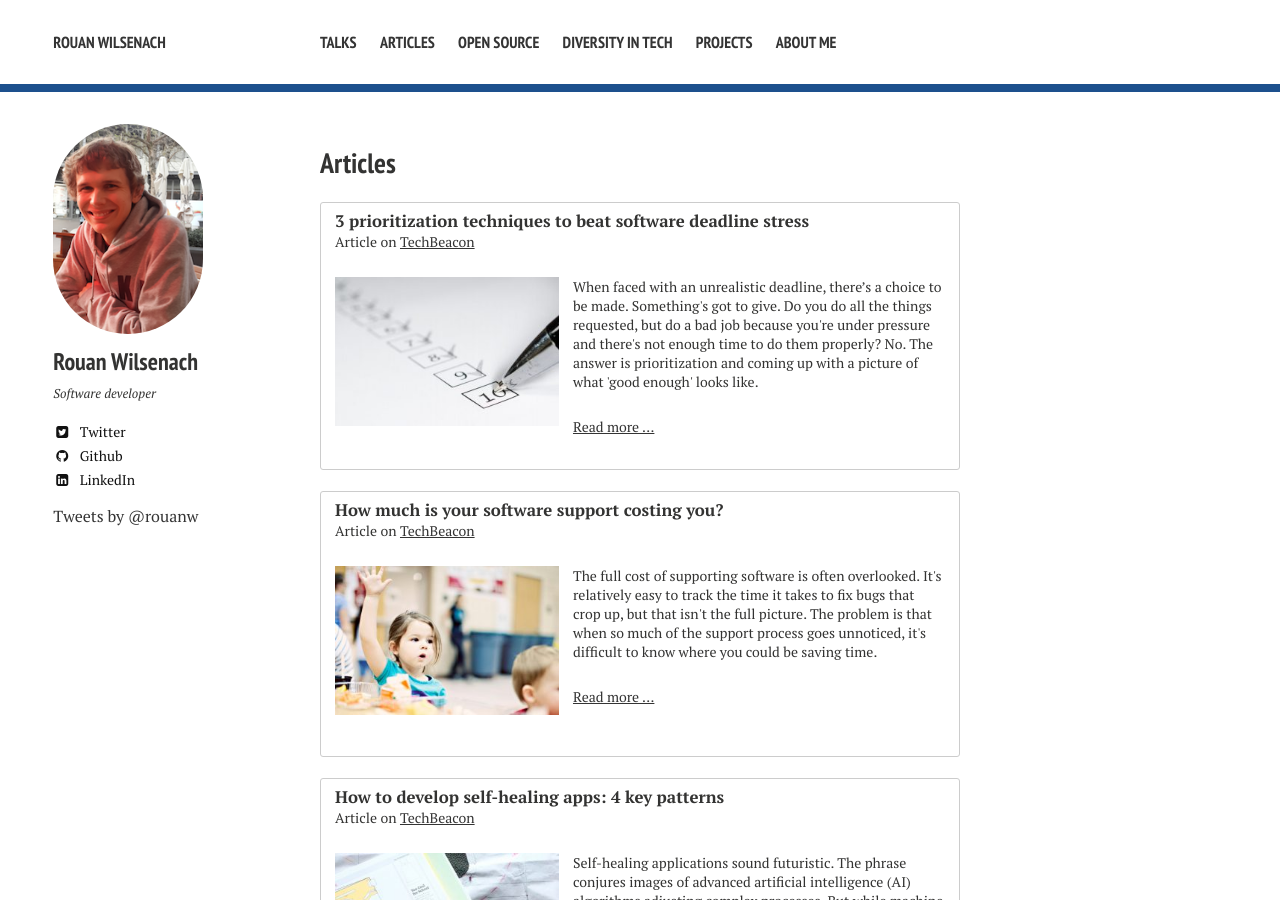
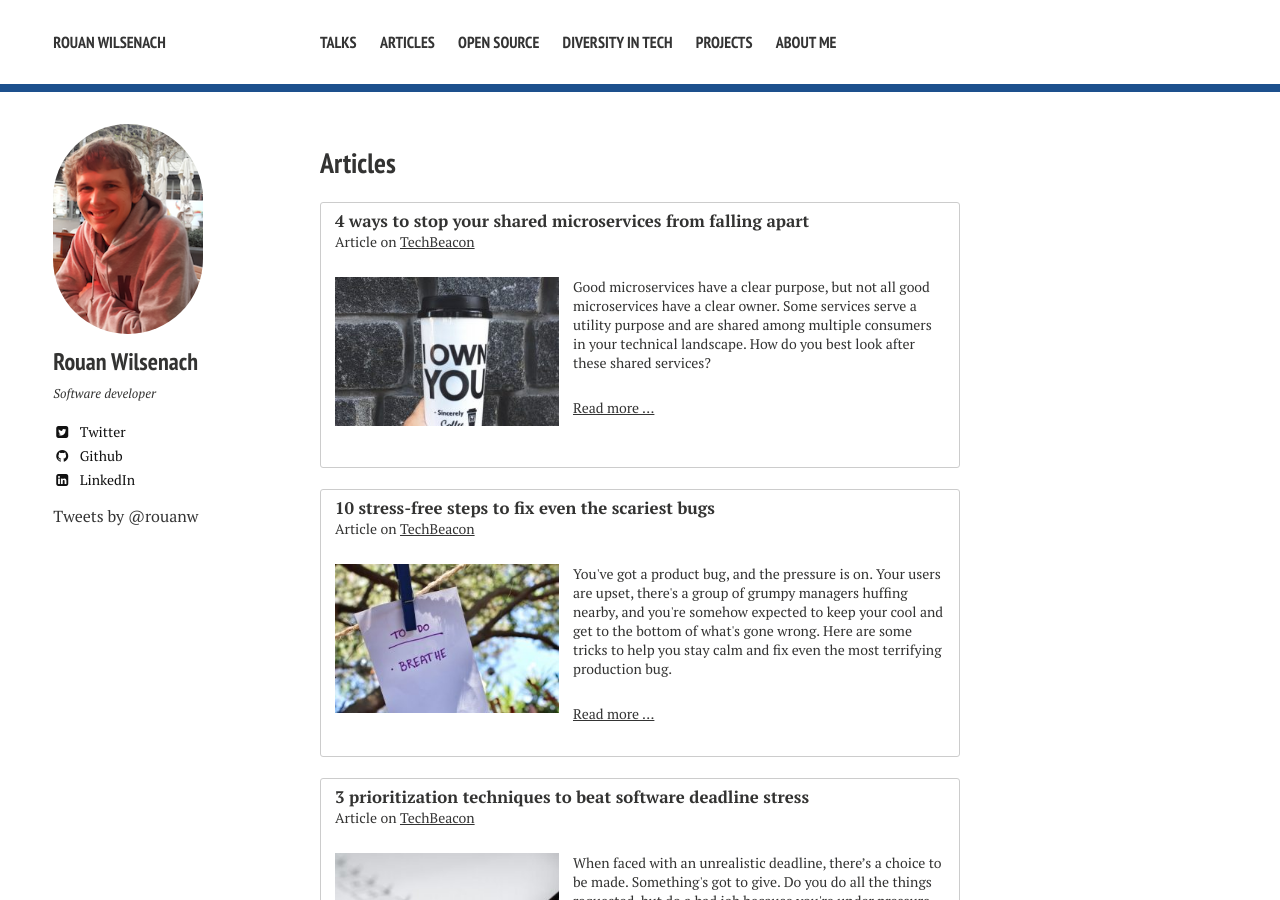
Before and after one commit to rouanw/rouanw.github.io, a Jekyll site: the page built from publications/index.md, in a window 1280 px wide and 900 px high. Built offline with Jekyll 4.4.1, drawn with Linux system fonts in a browser that asks for light colours; nearby versions of some CDN libraries; some web fonts are replaced; comment, search, counter and statistics services are not loaded.

Commit message:
add articles

```diff
--- a/publications/index.md
+++ b/publications/index.md
@@ -5,6 +5,10 @@ tags: [Rouan, Wilsenach, ThoughtWorks, agile, software, developer, development,
 share: false
 ---
 <h2>Articles</h2>
+
+{% include _promo.html title="4 ways to stop your shared microservices from falling apart" type="Article on" publication="TechBeacon" url="https://techbeacon.com/app-dev-testing/4-ways-stop-your-shared-microservices-falling-apart" imageUrl="images/shared-micro.jpg" description="Good microservices have a clear purpose, but not all good microservices have a clear owner. Some services serve a utility purpose and are shared among multiple consumers in your technical landscape. How do you best look after these shared services?" %}
+
+{% include _promo.html title="10 stress-free steps to fix even the scariest bugs" type="Article on" publication="TechBeacon" url="https://techbeacon.com/app-dev-testing/10-stress-free-steps-fix-even-scariest-bugs" imageUrl="images/just-breathe-bug-production.jpg" description="You've got a product bug, and the pressure is on. Your users are upset, there's a group of grumpy managers huffing nearby, and you're somehow expected to keep your cool and get to the bottom of what's gone wrong. Here are some tricks to help you stay calm and fix even the most terrifying production bug." %}
 
 {% include _promo.html title="3 prioritization techniques to beat software deadline stress" type="Article on" publication="TechBeacon" url="https://techbeacon.com/app-dev-testing/3-prioritization-techniques-beat-software-deadline-stress" imageUrl="images/prioritization-software-development.jpg" description="When faced with an unrealistic deadline, there’s a choice to be made. Something's got to give. Do you do all the things requested, but do a bad job because you're under pressure and there's not enough time to do them properly? No. The answer is prioritization and coming up with a picture of what 'good enough' looks like." %}
 
```
Also changed, not shown: images/just-breathe-bug-production.jpg (added), images/shared-micro.jpg (added).
